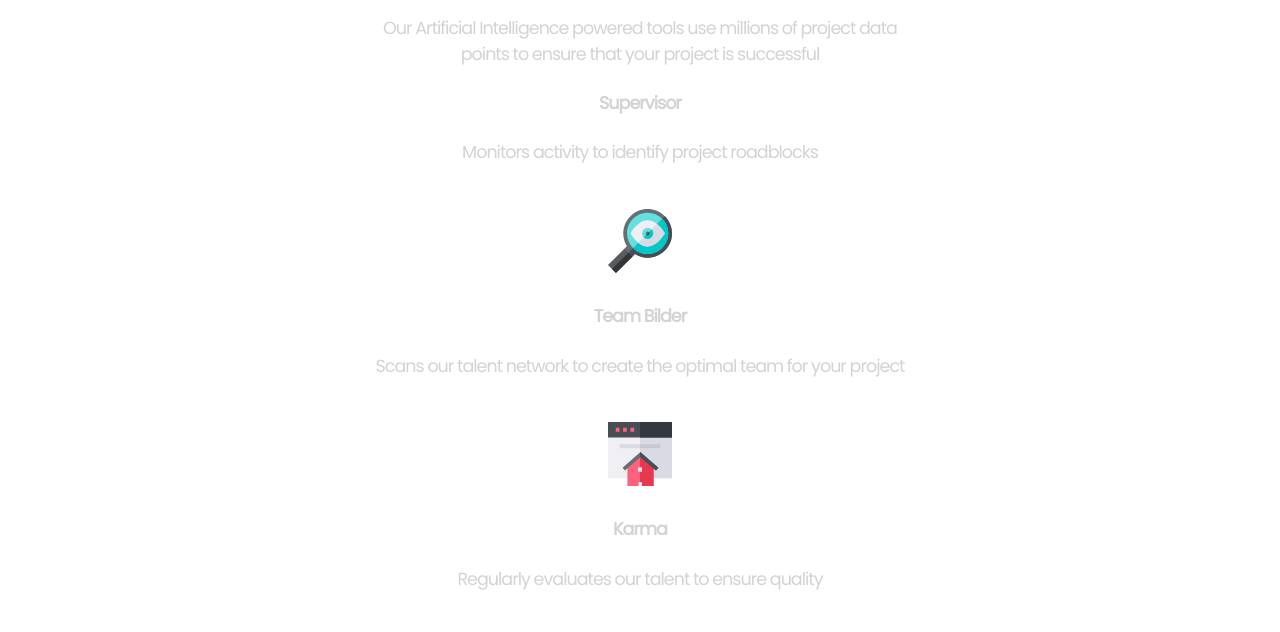
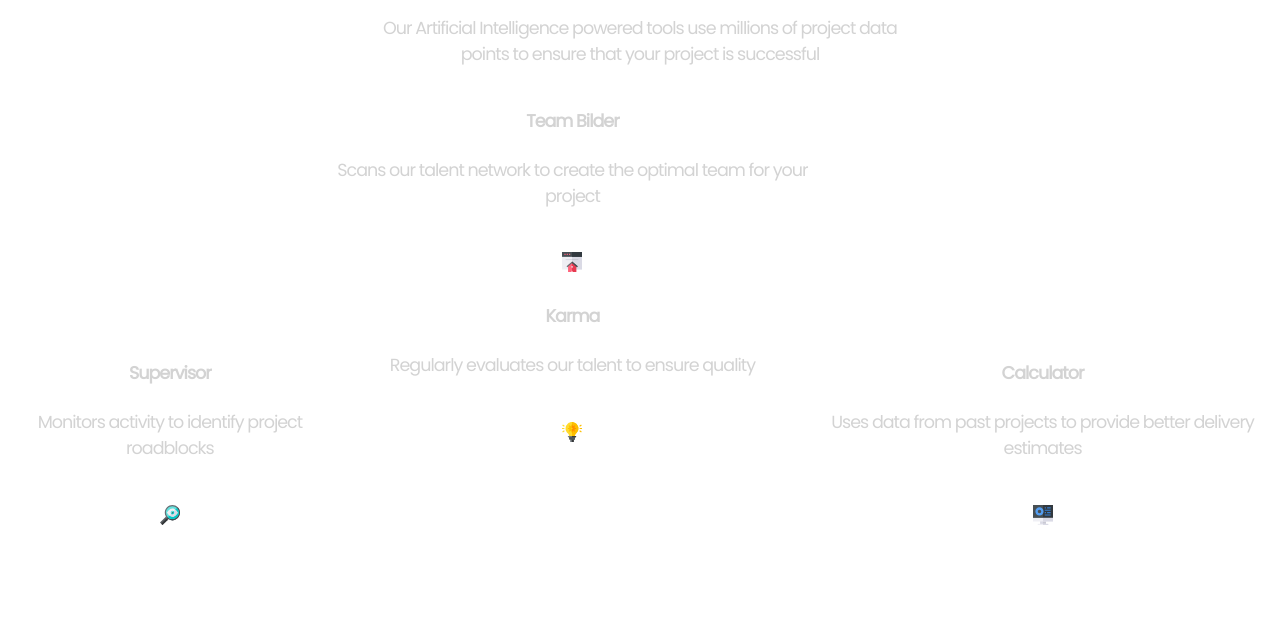
Before and after one commit to Grace-00/four-card-feature-section, a plain HTML site: page index.html in a window 1280 px wide. Shown: the part 104-736 px from the top of the page. Drawn offline with Linux system fonts and the light colour scheme.

Commit message:
img + box-container (+ box con 1 and 2) styled

```diff
--- a/css/style.css
+++ b/css/style.css
@@ -26,3 +26,24 @@ h3 {
     color: lightgray;
     letter-spacing: -1px;
 }
+
+img {
+    width: 20px;
+    height: 20px;
+}
+
+.box-container {
+    height: 700px;
+    display: flex;
+    flex-flow: row;
+    align-items: center;
+    justify-content: center;
+}
+
+.box-container-1 {
+    align-self: center;
+}
+
+.box-container-2 {
+    align-self: flex-start;
+}
```
